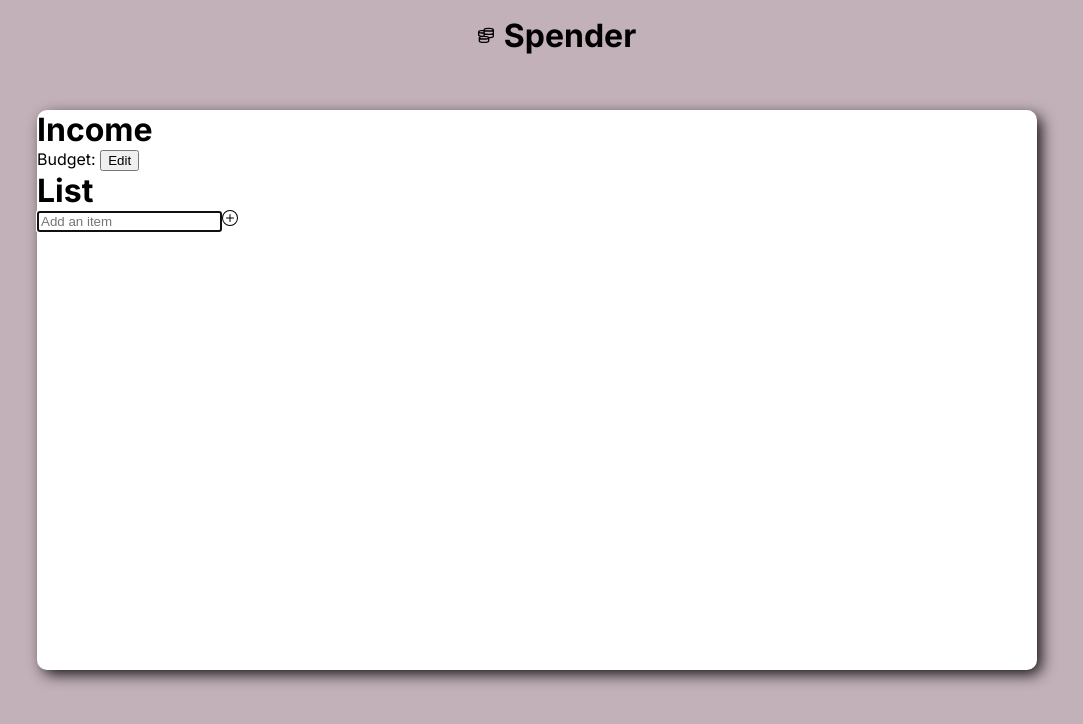
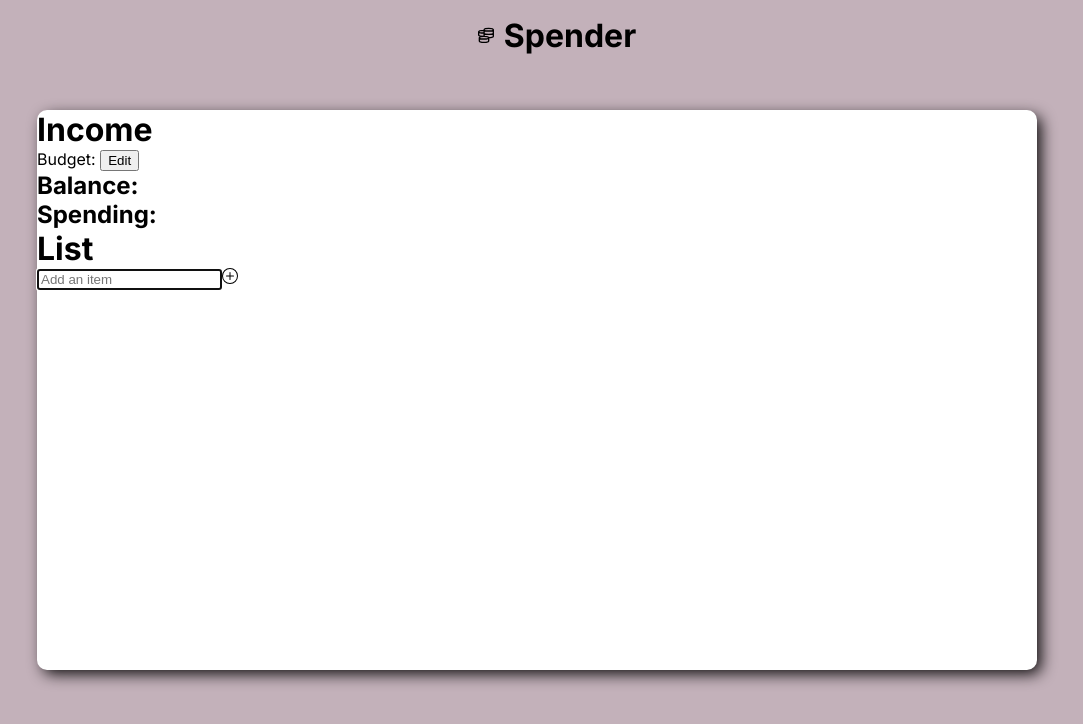
Before and after one commit to JakubLevanszky/spender-app-v2, a React (Create React App) app: page / in a window 1280 px wide. Shown: the top 724 px of the page, without its empty margins (103-1186 px from the left). Built offline with nearby package versions, Linux system fonts and the light colour scheme.

Commit message:
chore: spending, balance without functionality added

```diff
--- /dev/null
+++ b/src/components/Balance/Balance.js
@@ -0,0 +1,11 @@
+import React from 'react';
+
+function Balance() {
+  return (
+    <>
+      <h2>Balance: </h2>
+    </>
+  );
+}
+
+export default Balance;
--- /dev/null
+++ b/src/components/Spending/Spending.js
@@ -0,0 +1,11 @@
+import React from 'react';
+
+function Spending() {
+  return (
+    <>
+      <h2>Spending: </h2>
+    </>
+  );
+}
+
+export default Spending;
--- a/src/features/ui/components/Layout/Layout.js
+++ b/src/features/ui/components/Layout/Layout.js
@@ -3,6 +3,8 @@ import Header from '../Header/Header';
 import ItemsList from '../../../../components/ItemsList/ItemsList';
 import Income from '../../../../components/Income/Income';
 import { Container } from '../Container/Container.styled';
+import Spending from '../../../../components/Spending/Spending';
+import Balance from '../../../../components/Balance/Balance';
 
 function Layout() {
   return (
@@ -11,6 +13,8 @@ function Layout() {
       <LayoutStyled>
         <Container>
           <Income />
+          <Balance />
+          <Spending />
           <ItemsList />
         </Container>
       </LayoutStyled>
```
